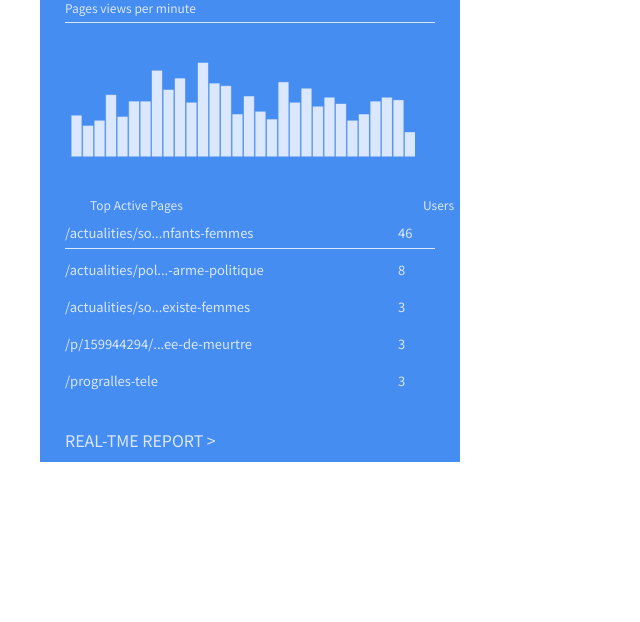
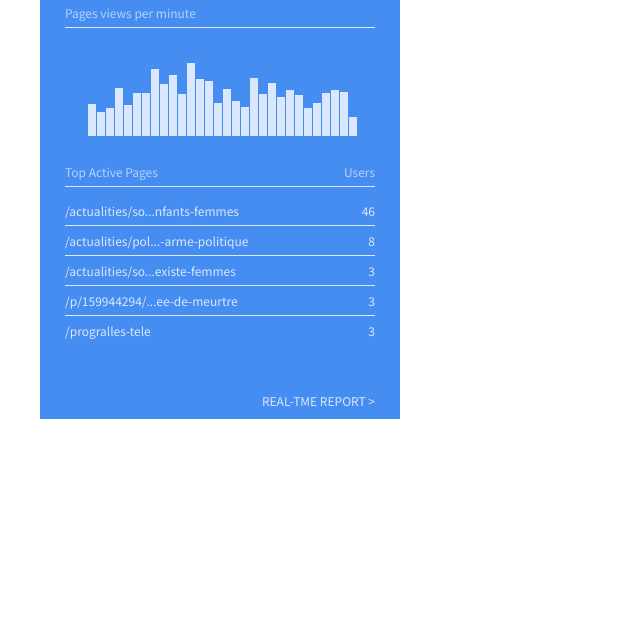
Before and after one commit to chevtong/css-integration, a plain HTML site: page interface2.html in a window 1280 px wide. Shown: the part 178-800 px from the top of the page, without its empty margins (0-640 px from the left). Drawn offline with Linux system fonts and the light colour scheme.

Commit message:
grid update/interface2

```diff
--- a/interface2.html
+++ b/interface2.html
@@ -28,52 +28,59 @@
         </div>
 
         <div class="chart">
-            <img src="chart.png" alt="chart" width="350px" height="auto" class="center">
+            <img src="chart.png" alt="chart" width="auto" height="auto" class="center">
         </div>
 
         <!-- first half end -->
 
         <!-- second half start -->
+        <div class="secondhalfsubtitle">
+
+            <div class="links-subtitle">
+            Top Active Pages<hr>
+            </div>
+            <div class="links-subtitle">
+                Users<hr>
+            </div>
+        </div>
+
         <div class="secondhalf-wrapper">
-            <div class="subtitle">
-            Top Active Pages
-            </div>
-            <div class="subtitle">
-                Users
-            </div>
-
-
             <div class="links">
                 /actualities/so...nfants-femmes
                 <hr>
             </div>
-            <div class="links">46<hr></div>
+            <div class="links-number">46<hr></div>
 
             <div class="links">
                 /actualities/pol...-arme-politique
+                <hr>
             </div>
-            <div class="links">8</div>
+            <div class="links-number">8<hr></div>
 
             <div class="links">
                 /actualities/so...existe-femmes
+                <hr>
             </div>
-            <div class="links">3</div>
+            <div class="links-number">3<hr></div>
 
             <div class="links">
-                /p/159944294/...ee-de-meurtre            </div>
-            <div class="links">3</div>
+                /p/159944294/...ee-de-meurtre
+                <hr>
+            </div>
+            <div class="links-number">3<hr></div>
 
             <div class="links">
                 /progralles-tele
+
             </div>
-            <div class="links">3</div>
+            <div class="links-number">3</div>
 
 
         </div>
 
         <!-- footer start -->
         <div class="footer">
-            REAL-TME REPORT &gt;
+            REAL-TME REPORT   &gt;
         </div>
 
 
--- a/style2.css
+++ b/style2.css
@@ -14,12 +14,12 @@ hr{
 
 .wrapper {
 
-    width: 35%;
+    width: 30%;
     display: flex;
     flex-direction: column;
 }
 
-.title, .number, .subtitle, .chart, .secondhalf-wrapper, .footer {
+.title, .number, .subtitle, .chart,.secondhalfsubtitle, .secondhalf-wrapper, .footer {
     background-color: #468df1;
     color: #dae7fc;
     font-family: 'Noto Sans JP', sans-serif;
@@ -36,24 +36,58 @@ hr{
 .number{
     font-size: 50px;
     padding-top: 0;
-    padding-bottom: 5px;
+    padding-bottom: 10px;
 }
 
 .subtitle{
     font-size: 12px;
+    color:#b6d1f9;
 }
 
 .chart{
     padding: 3px 25px;
+    text-align: center;
 }
 
+/* second half css start */
+
+.secondhalfsubtitle{
+    padding-bottom: 0px;
+    display: grid;
+    grid-template-columns:  90% 10%;
+    grid-row: 40px;
+}
+
+.links-subtitle {
+    font-size: 12px;
+    text-align: left;
+    color:#b6d1f9;
+}
+
+
+/* links grid start */
 .secondhalf-wrapper {
     display: grid;
     grid-template-columns:  90% 10%;
-    grid-template-rows: 1fr 1fr 1fr 1fr 1fr 1fr;
+    grid-template-rows: 30px 30px 30px 30px 30px;
     justify-content: space-between;
 }
 
+
+
 .links{
-    font-size: 13px;
+    font-size: 12px;
+    padding:0px;
+    margin:0px;
 }
+
+.links-number{
+    text-align: right;
+    font-size: 12px;
+}
+
+.footer {
+    text-align: right;
+    font-size: 12px;
+    padding-top: 30px;
+}
```
Also changed, not shown: 1 other file.
